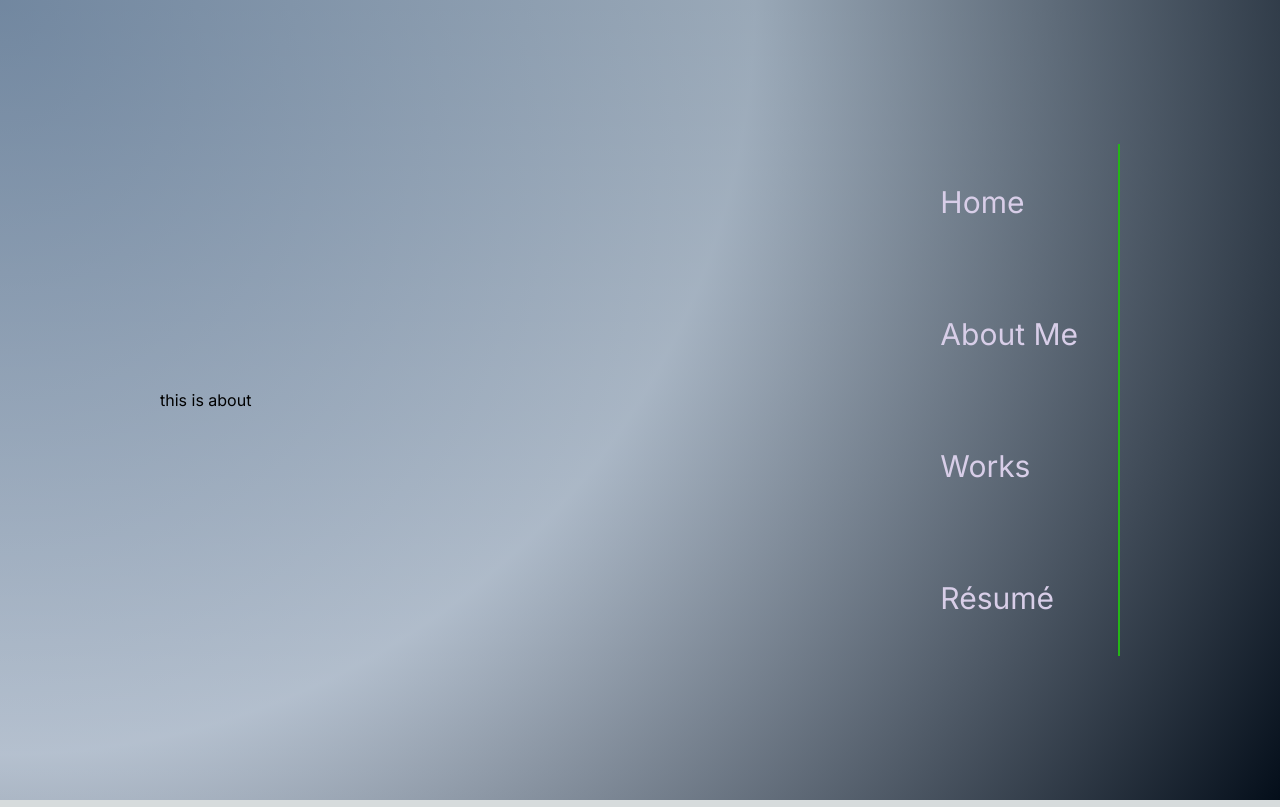
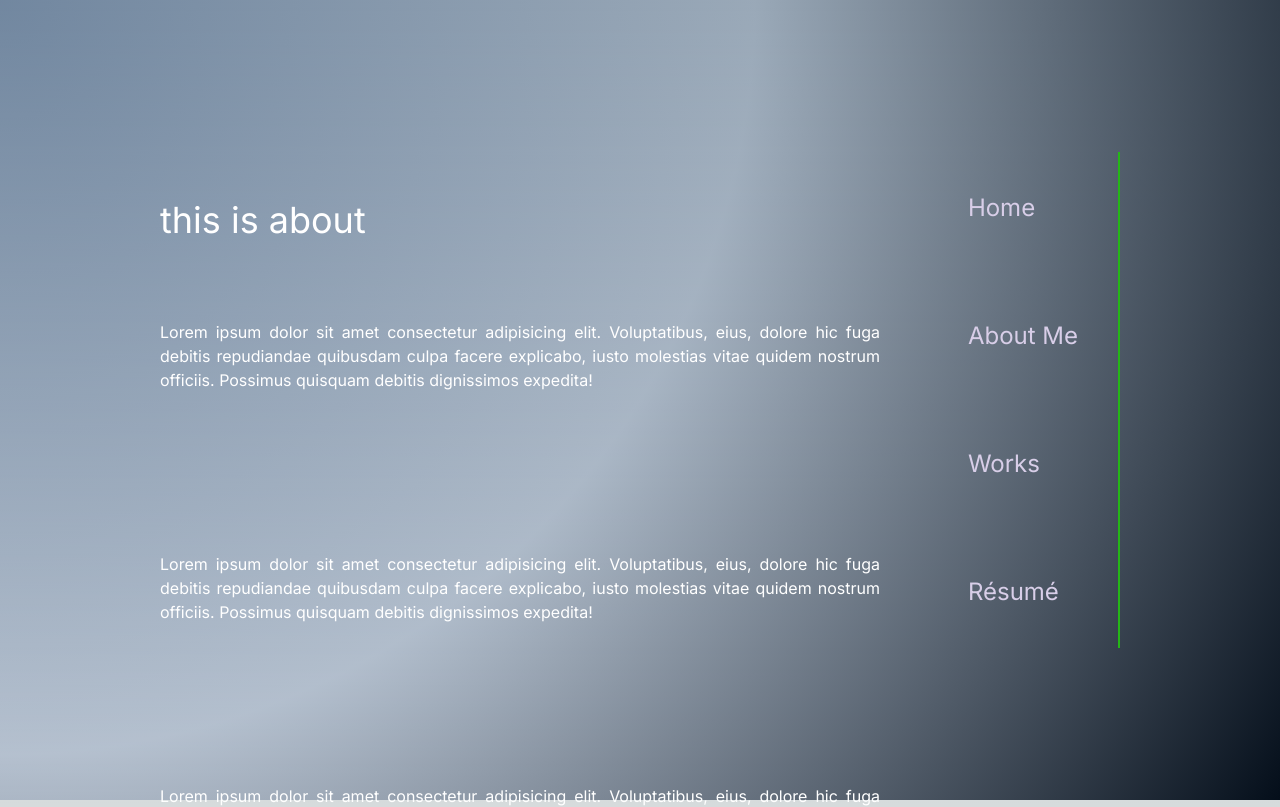
Before and after one commit to KBerkeYilmaz/personal-page, a Next.js app: page /about in a window 1280 px wide. Shown: the top 807 px of the page. Built offline with nearby package versions, Linux system fonts and the light colour scheme.

Commit message:
Navbar links now has isActive state.

```diff
--- a/src/app/about/page.tsx
+++ b/src/app/about/page.tsx
@@ -1,5 +1,43 @@
 const About = () => {
-    return <h1>this is about</h1>
-}
+  return (
+    <>
+      <div className="flex flex-col justify-center items-center gap-10  min-h-max overflow-y-auto scroll-m-10 scrollbar-transparent">
+        <div className="mt-[40vh]">
+        <h1 className="text-white text-4xl mt-[30rem]">this is about</h1>
+        <p className="text-white text-justify py-20">
+          Lorem ipsum dolor sit amet consectetur adipisicing elit. Voluptatibus,
+          eius, dolore hic fuga debitis repudiandae quibusdam culpa facere
+          explicabo, iusto molestias vitae quidem nostrum officiis. Possimus
+          quisquam debitis dignissimos expedita!
+        </p>
+        <p className="text-white text-justify py-20">
+          Lorem ipsum dolor sit amet consectetur adipisicing elit. Voluptatibus,
+          eius, dolore hic fuga debitis repudiandae quibusdam culpa facere
+          explicabo, iusto molestias vitae quidem nostrum officiis. Possimus
+          quisquam debitis dignissimos expedita!
+        </p>
+        <p className="text-white text-justify py-20">
+          Lorem ipsum dolor sit amet consectetur adipisicing elit. Voluptatibus,
+          eius, dolore hic fuga debitis repudiandae quibusdam culpa facere
+          explicabo, iusto molestias vitae quidem nostrum officiis. Possimus
+          quisquam debitis dignissimos expedita!
+        </p>
+        <p className="text-white text-justify py-20">
+          Lorem ipsum dolor sit amet consectetur adipisicing elit. Voluptatibus,
+          eius, dolore hic fuga debitis repudiandae quibusdam culpa facere
+          explicabo, iusto molestias vitae quidem nostrum officiis. Possimus
+          quisquam debitis dignissimos expedita!
+        </p>
+        <p className="text-white text-justify py-20">
+          Lorem ipsum dolor sit amet consectetur adipisicing elit. Voluptatibus,
+          eius, dolore hic fuga debitis repudiandae quibusdam culpa facere
+          explicabo, iusto molestias vitae quidem nostrum officiis. Possimus
+          quisquam debitis dignissimos expedita!
+        </p>
+        </div>
+      </div>
+    </>
+  );
+};
 
 export default About;
--- a/src/app/globals.css
+++ b/src/app/globals.css
@@ -7,6 +7,11 @@
   --background-start-rgb: 214, 219, 220;
   --background-end-rgb: 255, 255, 255;
 }
+
+html {
+  scroll-behavior: smooth;
+}
+
 
 @media (prefers-color-scheme: dark) {
   :root {
@@ -70,3 +75,19 @@ body {
     )
     no-repeat;
 }
+
+.scrollbar-transparent::-webkit-scrollbar {
+  width: 10px;
+}
+
+.scrollbar-transparent::-webkit-scrollbar-thumb {
+  background: transparent;
+}
+
+.scrollbar-transparent::-webkit-scrollbar-track {
+  background: transparent;
+}
+
+.is-active {
+  transform: scale(1.05);
+}
--- a/src/components/Layout/Main/MainLayout.tsx
+++ b/src/components/Layout/Main/MainLayout.tsx
@@ -28,10 +28,10 @@ const MainLayout = ({ children }) => {
     >
       <MouseTracker />
       <main className="w-3/4 h-full flex justify-center">
-        <div className="w-1/2 h-full flex flex-col items-start justify-center">
+        <div className="w-3/4 h-full flex flex-col items-start justify-center">
           {children}
         </div>
-        <div className="w-1/2 min-h-full h-fit flex items-center justify-end">
+        <div className="w-1/4 min-h-full h-fit flex items-center justify-end">
           <Navbar />
         </div>
       </main>
--- a/src/components/Layout/Navbar/Navbar.tsx
+++ b/src/components/Layout/Navbar/Navbar.tsx
@@ -5,13 +5,18 @@ import { motion } from "framer-motion";
 import Link from "next/link";
 import "@root/globals.css";
 
+const listItems = [
+  { placeholder: "Home", key: 0, href: "/" },
+  { placeholder: "About Me", key: 1, href: "/about" },
+  { placeholder: "Works", key: 2, href: "/works" },
+  { placeholder: "Résumé", key: 3, href: "/" },
+];
+
 const Navbar = () => {
-  const listItems = [
-    { placeholder: "Home", key: 0, href: "/" },
-    { placeholder: "About Me", key: 1, href: "/about" },
-    { placeholder: "Works", key: 2, href: "/works" },
-    { placeholder: "Résumé", key: 3, href: "/home" },
-  ];
+  const [activeItem, setActiveItem] = useState(null);
+  const handleItemClick = (key) => {
+    setActiveItem(key);
+  };
 
   return (
     <motion.nav
@@ -19,14 +24,23 @@ const Navbar = () => {
       animate={{ opacity: 1, y: 0 }}
       transition={{ duration: 0.8, delay: 3.5 }}
     >
-      <ul className="text-text  bg-transparent text-3xl flex p-10 flex-col border-r-2 border-primary shadow-right h-fit gap-24">
+      <ul className="text-text  bg-transparent text-2xl flex p-10 flex-col border-r-2 border-primary shadow-right h-fit gap-24">
         {listItems.map((item) => {
+          const isActive = activeItem === item.key;
           return (
             <li
               key={item.key}
-              className="li-hover-animate from-primary-to-accent cursor-pointer hover:-translate-y-1 hover:scale-105 transition duration-300 ease-out"
+              className={`li-hover-animate from-primary-to-accent cursor-pointer ${
+                isActive ? "scale-105" : "hover:-translate-y-1 hover:scale-105"
+              } transition duration-300 ease-out`}
+              onClick={() => !isActive && handleItemClick(item.key)}
             >
-                <Link href={item.href}>{item.placeholder}</Link>
+              <Link
+                href={item.href}
+                className={isActive ? "text-accent pointer-events-none" : ""}
+              >
+                {item.placeholder}
+              </Link>
             </li>
           );
         })}
```
Also changed, not shown: src/contexts/AnimationContext.tsx (added).
